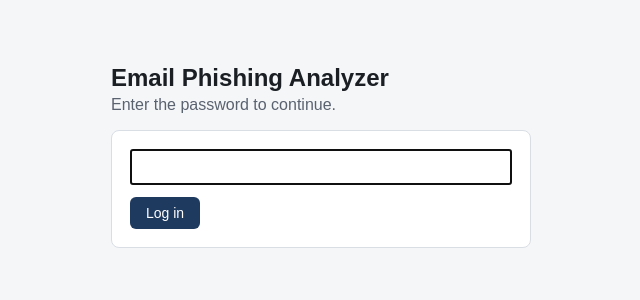
After one commit to oluwatimileyinSam/email-phishing-analyzer, a Flask app: page /login in a window 1280 px wide. The commit adds this page. Shown: the top 300 px of the page, without its empty margins (319-959 px from the left). Run offline with Flask 3, Linux system fonts and the light colour scheme; parts of the project's set-up code (start-up, migrations or seed data) failed here and were passed over.

Commit message:
Add login, session settings and security headers

```diff
--- a/app.py
+++ b/app.py
@@ -1,12 +1,73 @@
-from flask import Flask, render_template, request
+import hmac
+import os
+import time
+from functools import wraps
+
+from dotenv import load_dotenv
+from flask import Flask, redirect, render_template, request, session, url_for
 
 from analyzer import analyze_email, load_email_bytes
 
+load_dotenv()
+
 app = Flask(__name__)
 app.config["MAX_CONTENT_LENGTH"] = 5 * 1024 * 1024
+app.config["SECRET_KEY"] = os.environ.get("SECRET_KEY", "")
+app.config["SESSION_COOKIE_SAMESITE"] = "Lax"
+app.config["SESSION_COOKIE_SECURE"] = os.environ.get("APP_ENV") == "production"
+
+APP_PASSWORD = os.environ.get("APP_PASSWORD", "")
+
+if not app.config["SECRET_KEY"] or not APP_PASSWORD:
+    raise RuntimeError("Set SECRET_KEY and APP_PASSWORD in the .env file.")
+
+
+def login_required(view):
+    @wraps(view)
+    def wrapped(*args, **kwargs):
+        if not session.get("logged_in"):
+            return redirect(url_for("login"))
+        return view(*args, **kwargs)
+
+    return wrapped
+
+
+@app.after_request
+def add_security_headers(response):
+    response.headers["X-Content-Type-Options"] = "nosniff"
+    response.headers["X-Frame-Options"] = "DENY"
+    response.headers["Referrer-Policy"] = "no-referrer"
+    response.headers["Content-Security-Policy"] = (
+        "default-src 'none'; style-src 'unsafe-inline'; "
+        "form-action 'self'; base-uri 'none'; frame-ancestors 'none'"
+    )
+    return response
+
+
+@app.route("/login", methods=["GET", "POST"])
+def login():
+    error = None
+
+    if request.method == "POST":
+        entered = request.form.get("password", "")
+        if hmac.compare_digest(entered.encode(), APP_PASSWORD.encode()):
+            session.clear()
+            session["logged_in"] = True
+            return redirect(url_for("home"))
+        time.sleep(1)
+        error = "Wrong password."
+
+    return render_template("login.html", error=error)
+
+
+@app.route("/logout")
+def logout():
+    session.clear()
+    return redirect(url_for("login"))
 
 
 @app.route("/", methods=["GET", "POST"])
+@login_required
 def home():
     result = None
     error = None
@@ -30,6 +91,8 @@ def home():
 
 @app.errorhandler(413)
 def too_large(e):
+    if not session.get("logged_in"):
+        return redirect(url_for("login"))
     message = "That file is too large. The limit is 5 MB."
     return render_template("index.html", result=None, error=message), 413
 
--- a/requirements.txt
+++ b/requirements.txt
@@ -1 +1,2 @@
 Flask==3.1.3
+python-dotenv==1.2.1
--- a/templates/index.html
+++ b/templates/index.html
@@ -28,6 +28,7 @@
   <div class="wrap">
     <h1>Email Phishing Analyzer</h1>
     <p class="sub">Upload a saved email (.eml file). You get a risk score, the reasons, and advice on how to verify it.</p>
+        <p class="sub"><a href="/logout">Log out</a></p>
 
     <div class="card">
       <form method="post" enctype="multipart/form-data">
--- /dev/null
+++ b/templates/login.html
@@ -0,0 +1,35 @@
+<!DOCTYPE html>
+<html lang="en">
+<head>
+  <meta charset="utf-8">
+  <meta name="viewport" content="width=device-width, initial-scale=1">
+  <title>Log in</title>
+  <style>
+    body { font-family: Arial, Helvetica, sans-serif; background: #f4f6f8; color: #1b1f24; margin: 0; }
+    .wrap { max-width: 420px; margin: 0 auto; padding: 48px 16px; }
+    h1 { font-size: 24px; margin-bottom: 4px; }
+    .sub { color: #5a6270; margin-top: 0; }
+    .card { background: #ffffff; border: 1px solid #d9dee5; border-radius: 8px; padding: 18px; margin-top: 16px; }
+    .error { background: #fdecea; border-color: #e5a29b; }
+    input[type=password] { width: 100%; box-sizing: border-box; padding: 8px; font-size: 14px; margin-bottom: 12px; }
+    button { background: #1f3a5f; color: #ffffff; border: 0; border-radius: 6px; padding: 8px 16px; font-size: 14px; cursor: pointer; }
+  </style>
+</head>
+<body>
+  <div class="wrap">
+    <h1>Email Phishing Analyzer</h1>
+    <p class="sub">Enter the password to continue.</p>
+
+    {% if error %}
+    <div class="card error">{{ error }}</div>
+    {% endif %}
+
+    <div class="card">
+      <form method="post">
+        <input type="password" name="password" autofocus>
+        <button type="submit">Log in</button>
+      </form>
+    </div>
+  </div>
+</body>
+</html>
```
